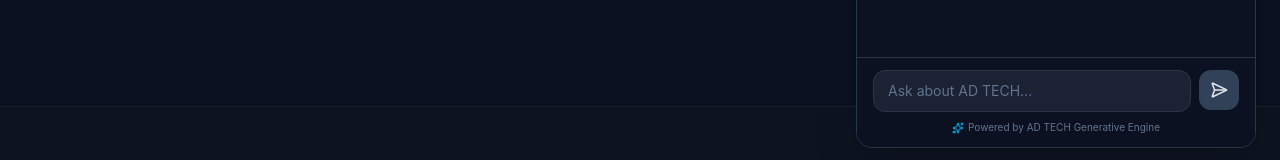
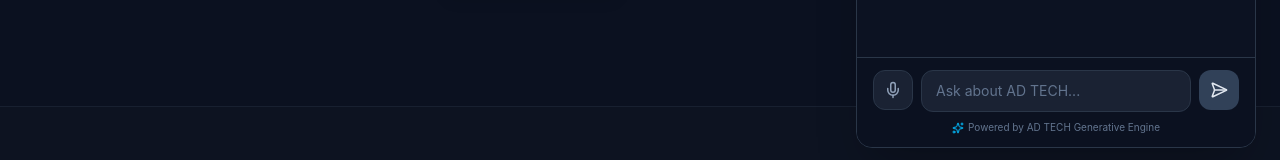
Before and after one commit to ADTECHENTERPRISESPVTLTD/Our-Website, a Next.js app: page / in a window 1280 px wide. Both pictures are taken after a click on the button "Talk to AD TECH Assistant". Shown: the part 628-788 px from the top of the page. Built offline with nearby package versions, Linux system fonts and the light colour scheme.

Commit message:
feat: add speech recognition, local storage persistence, and mic icon to chatbot

```diff
--- a/src/components/ChatWidget.tsx
+++ b/src/components/ChatWidget.tsx
@@ -4,7 +4,7 @@ import React, { useState, useEffect, useRef } from 'react';
 import {
   MessageSquare, X, Send, Phone, Briefcase, FileText,
   Calendar, Info, HelpCircle, CheckCircle, Moon, Sun,
-  Minus, Sparkles, SendHorizontal
+  Minus, Sparkles, SendHorizontal, Mic
 } from 'lucide-react';
 import { EMAIL, PHONE, KNOWLEDGE_BASE } from '@/data/knowledgeBase';
 
@@ -33,9 +33,46 @@ export default function ChatWidget() {
   // Requirements form states
   const [reqForm, setReqForm] = useState({ name: '', company: '', scope: '', budget: '1000-5000' });
 
+  // Speech Recognition States
+  const [isListening, setIsListening] = useState(false);
+  const recognitionRef = useRef<any>(null);
+
+  // Initialize Speech Recognition
+  useEffect(() => {
+    if (typeof window !== 'undefined') {
+      const SpeechRecognition = (window as any).SpeechRecognition || (window as any).webkitSpeechRecognition;
+      if (SpeechRecognition) {
+        const rec = new SpeechRecognition();
+        rec.continuous = false;
+        rec.interimResults = false;
+        rec.lang = 'en-US';
+
+        rec.onstart = () => setIsListening(true);
+        rec.onend = () => setIsListening(false);
+        rec.onresult = (e: any) => {
+          const transcript = e.results[0][0].transcript;
+          setInputMessage(transcript);
+        };
+        recognitionRef.current = rec;
+      }
+    }
+  }, []);
+
+  const handleMicClick = () => {
+    if (!recognitionRef.current) {
+      alert("Speech recognition is not supported in this browser. Try Google Chrome or Microsoft Edge!");
+      return;
+    }
+    if (isListening) {
+      recognitionRef.current.stop();
+    } else {
+      recognitionRef.current.start();
+    }
+  };
+
   // Initialize and load chat history
   useEffect(() => {
-    const savedHistory = sessionStorage.getItem('adtech_chat_history');
+    const savedHistory = localStorage.getItem('adtech_chat_history');
     const savedTheme = localStorage.getItem('adtech_chat_theme');
 
     if (savedTheme === 'light') {
@@ -54,7 +91,7 @@ export default function ChatWidget() {
         suggestions: ['Our Services', 'Apply for Internship', 'Book a Callback', 'Submit Requirements', 'Hiring Process FAQ']
       };
       setMessages([welcomeMessage]);
-      sessionStorage.setItem('adtech_chat_history', JSON.stringify([welcomeMessage]));
+      localStorage.setItem('adtech_chat_history', JSON.stringify([welcomeMessage]));
     }
   }, []);
 
@@ -66,7 +103,7 @@ export default function ChatWidget() {
   // Save history helper
   const saveHistory = (newMessages: Message[]) => {
     setMessages(newMessages);
-    sessionStorage.setItem('adtech_chat_history', JSON.stringify(newMessages));
+    localStorage.setItem('adtech_chat_history', JSON.stringify(newMessages));
   };
 
   // Toggle open/close
@@ -563,6 +600,19 @@ export default function ChatWidget() {
           {/* Quick Input Bar */}
           <div className={`px-4 py-3 border-t bg-[#0B1120] ${isLightMode ? 'bg-white border-slate-200' : 'border-[#2A3648]'}`}>
             <div className="flex gap-2">
+              {/* Mic Button */}
+              <button
+                onClick={handleMicClick}
+                className={`flex h-10 w-10 shrink-0 items-center justify-center rounded-xl transition-all active:scale-95 cursor-pointer
+                  ${isListening
+                    ? 'bg-red-500 text-white animate-pulse'
+                    : isLightMode
+                      ? 'bg-slate-100 border border-slate-200 text-slate-500 hover:text-slate-800'
+                      : 'bg-[#1a2233] border border-[#2a3648] text-slate-400 hover:text-slate-200'}`}
+                title={isListening ? "Listening... Click to stop" : "Voice Input"}
+              >
+                <Mic className={`h-4.5 w-4.5 ${isListening ? 'animate-bounce' : ''}`} />
+              </button>
               <input
                 type="text"
                 value={inputMessage}
```
